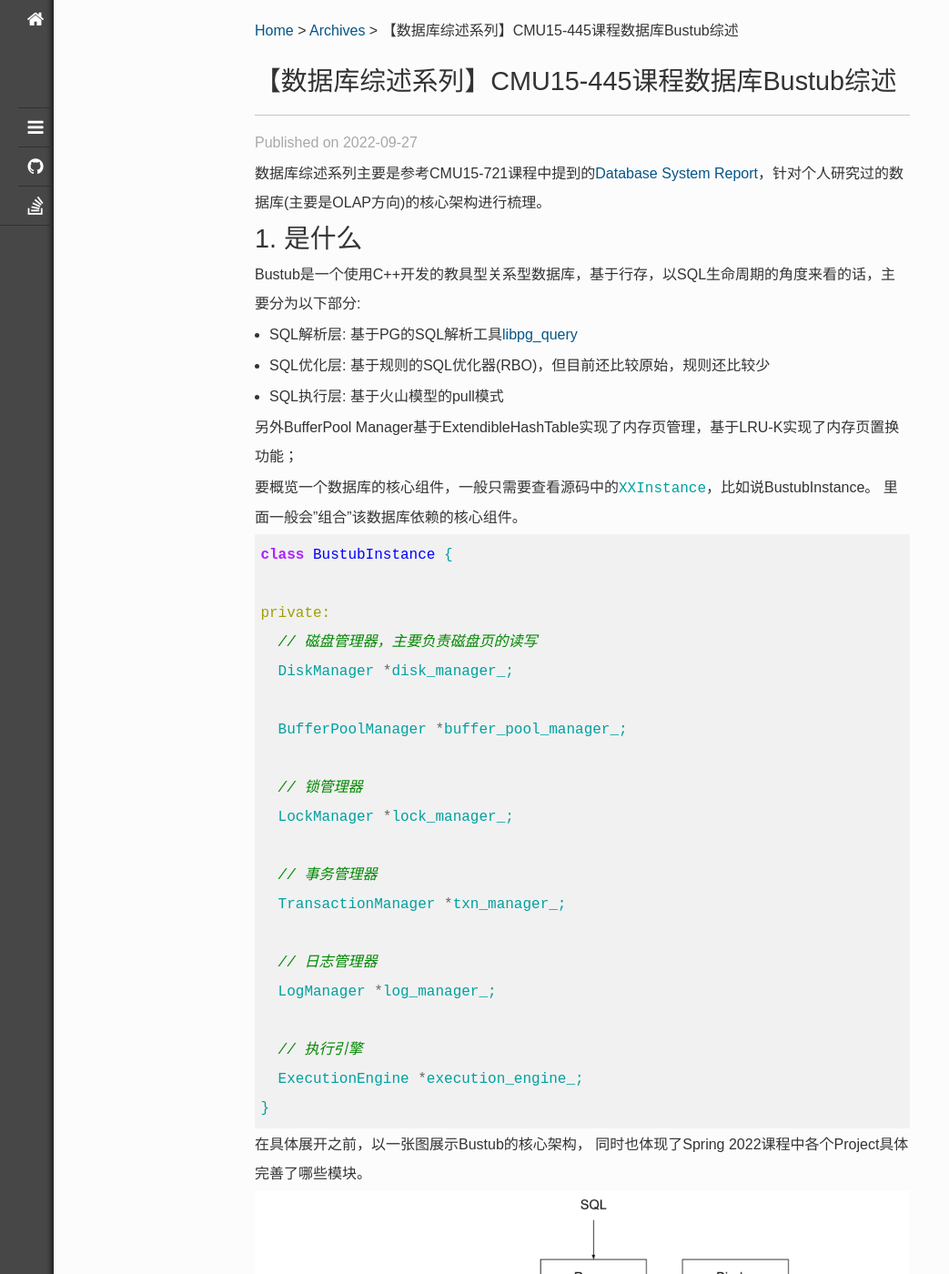
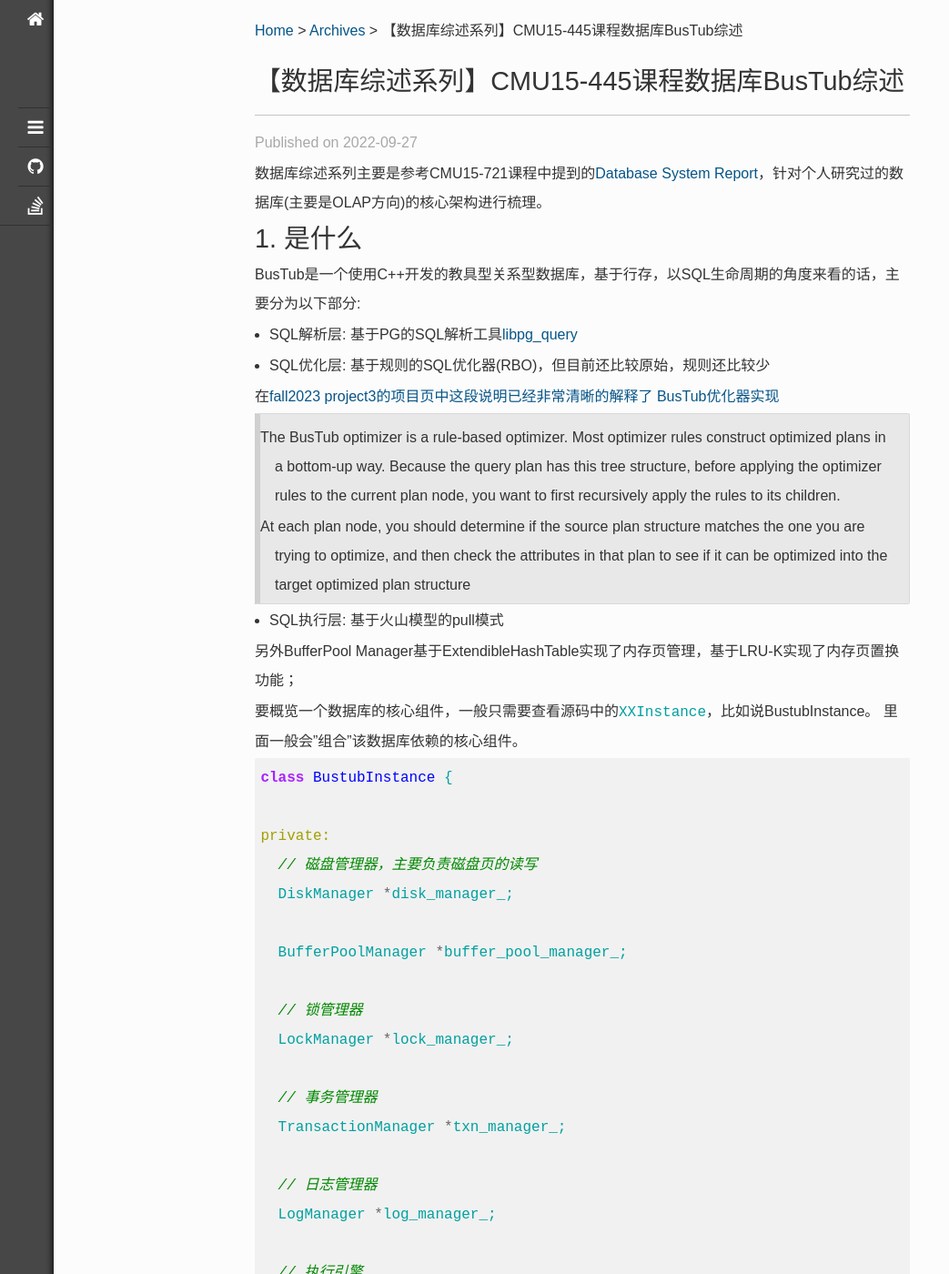
Before and after one commit to jacoffee/jacoffee.github.io, a Jekyll site: the page built from _posts/2022-09-27-bustub-architecture-summary.md, in a window 1280 px wide and 1400 px high. Shown: the whole window at 91% size, without its empty margins (0-1043 px from the left). Built offline with Jekyll 4.4.1, drawn with Linux system fonts in a browser that asks for light colours; nearby versions of some CDN libraries; library files that are not in the unit come from our copies; some of the changed text lies outside the part shown.

Commit message:
fix:  text change

````diff
--- a/_posts/2022-09-27-bustub-architecture-summary.md
+++ b/_posts/2022-09-27-bustub-architecture-summary.md
@@ -2,7 +2,7 @@
 layout: post
 category: database
 date: 2022-09-27 15:29:03 UTC
-title: 【数据库综述系列】CMU15-445课程数据库Bustub综述
+title: 【数据库综述系列】CMU15-445课程数据库BusTub综述
 tags: [OLAP数据库研究、bustub、RowStore]
 permalink: /database/summary/bustub
 key:
@@ -14,11 +14,18 @@
 
 # 1. 是什么
 
-Bustub是一个使用C++开发的教具型关系型数据库，基于行存，以SQL生命周期的角度来看的话，主要分为以下部分:
+BusTub是一个使用C++开发的教具型关系型数据库，基于行存，以SQL生命周期的角度来看的话，主要分为以下部分:
 
 + SQL解析层: 基于PG的SQL解析工具[libpg_query](https://github.com/pganalyze/libpg_query)
 
 + SQL优化层: 基于规则的SQL优化器(RBO)，但目前还比较原始，规则还比较少
+
+
+在[fall2023 project3的项目页中这段说明已经非常清晰的解释了 BusTub优化器实现](https://15445.courses.cs.cmu.edu/fall2023/project3/)
+
+> The BusTub optimizer is a rule-based optimizer. Most optimizer rules construct optimized plans in a bottom-up way. Because the query plan has this tree structure, before applying the optimizer rules to the current plan node, you want to first recursively apply the rules to its children.
+>
+> At each plan node, you should determine if the source plan structure matches the one you are trying to optimize, and then check the attributes in that plan to see if it can be optimized into the target optimized plan structure
 
 + SQL执行层: 基于火山模型的pull模式
 
@@ -49,7 +56,7 @@
 }
 ```
 
-在具体展开之前，以一张图展示Bustub的核心架构， 同时也体现了Spring 2022课程中各个Project具体完善了哪些模块。
+在具体展开之前，以一张图展示BusTub的核心架构， 同时也体现了Spring 2022课程中各个Project具体完善了哪些模块。
 
 ![bustub-architecture](/static/images/charts/2022-09-27/bustub-architecture.png)
 
@@ -83,7 +90,7 @@
 
 数据库的存储结构，这里主要是指列存还是行存，很大程度的影响后续的查询执行、存储设计之类。 比如说列式存储(**column-oriented storage**、**columnar store**)，我们会经常听到向量化、各种压缩等关键词，但是行存(**row-oriented storage**)却很少听到这些关键词。
 
-Bustub内部page为基础单位，基本大小为4096 byte，使用`字节数组(char *)`存储实际数据，序列化的使用直接将字节数组落文件。每一行记录使用Tuple抽象，由offset + 实际数据组成。
+BusTub内部page为基础单位，基本大小为4096 byte，使用`字节数组(char *)`存储实际数据，序列化的使用直接将字节数组落文件。每一行记录使用Tuple抽象，由offset + 实际数据组成。
 
 ```c++
 class Page {
@@ -123,7 +130,7 @@
 
 当Buffer Pool中的磁盘页被修改之后，就形成了所谓的脏页，需要适时的落盘，它们是在什么时候落盘呢？
 
-Bustub中的相关设计如下:
+BusTub中的相关设计如下:
 
 + 使用Page数组，来维护在内存中的磁盘页的具体信息，page_id、是否为脏页(is_dirty 这个很好理解，每次被修改之后会维护该标记，表示内存的中磁盘页和磁盘中的已经不一样)，目前引用数(pin_count，用于判断当前页是否可以落盘，如果还被引用着，则不能直接落盘)
 + 页表(page table)通过ExtendibleHashTable(一种动态的Hash算法，用于更好适应磁盘页的增减)，来维护当前page在哪个位置
@@ -132,7 +139,7 @@
 
 + 置换页面，最直观的就是LRU，但是这种没有考虑到偶发的使用，比如说MySQL如果Table scan，可能瞬间就将page table中填满了偶发使用的页，大大降低了缓存页命中率。MySQL采用的类似冷热页，加留存超过多长时间，由冷转热的思路，具体可以参照[MySQL 8.0 15.5.1 Buffer Pool](https://dev.mysql.com/doc/refman/8.0/en/innodb-buffer-pool.html)
 
-而Bustub中采用了LRU-K，核心就是针对Page的最近K次访问，如果在指定区间，满足最少K次访问的页，距离越短所以访问频次相对越高；如果不足K次，则会在置换的时候，则会优先成为victim page。 关于LRU-K可以基于**The LRU–K Page Replacement Algorithm**关键词去搜索相关信息。
+而BusTub中采用了LRU-K，核心就是针对Page的最近K次访问，如果在指定区间，满足最少K次访问的页，距离越短所以访问频次相对越高；如果不足K次，则会在置换的时候，则会优先成为victim page。 关于LRU-K可以基于**The LRU–K Page Replacement Algorithm**关键词去搜索相关信息。
 
 ```c++
 class BufferPoolManagerInstance : public BufferPoolManager {
@@ -151,7 +158,7 @@
 
 比如 where变成FilterPlanNode 然后经过优化器处理变成优化后的逻辑计划(Optimized LogicalPlan)。个人理解，RBO主要还是基于一些预定的规则，通过"树形变化"以减少查询过程中的数据扫描量、也就磁盘IO。
 
-Bustub采用的是递归的方式，以逻辑计划AbstractPlanNodeRef(实际上就是抽象语法树的根节点)为基础，优化Children，如果有Children则继续，直到叶子节点停止。 在遍历的过程，需要对于指定位置节点进行判断，如果满足优化的要求，则进行处理。
+BusTub采用的是递归的方式，以逻辑计划AbstractPlanNodeRef(实际上就是抽象语法树的根节点)为基础，优化Children，如果有Children则继续，直到叶子节点停止。 在遍历的过程，需要对于指定位置节点进行判断，如果满足优化的要求，则进行处理。
 
 比如说下面提到的`筛选条件下推(filter condition push down)`优化，就会在遍历到当前节点的为Filter且唯一Child为NestedLoopJoin的时候，尝试进行Filter节点移动。
 
@@ -264,7 +271,7 @@
 
 经过SQL优化过程，我们得到了优化的逻辑执行加护(Opitmized AbstractPlanNode)。接下来就需要形成物理执行计划(AbstractExecutor)。**这个过程几乎是所有数据库都会有的流程**。 不同的点就是 不同的数据库基于不同的优化策略，就采用不同的方法将逻辑计划 转换成 物理计划。
 
-Bustub中基本一一映射的，比如说SeqScanPlanNode，就会直接变成SeqScanExecutor。
+BusTub中基本一一映射的，比如说SeqScanPlanNode，就会直接变成SeqScanExecutor。
 
 ```c++
 // Create a new sequential scan executor
@@ -312,7 +319,7 @@
 
 + 初始化(一般会定义为open / init之类的) -- 进行算子初始化相关的工作
 + 产出行(一般会定义为next) -- 当前算子在产生tuple的时候，如果有child，就会依次迭代调用。该方法会不断循环调用，知道返回值为false，说明该算子已经不能再产生tuple。 所以算子在初始化的时候，一般会传入下游的算子作为参数，这样在调用自己的next方法时，检测到有child，则会先调用
-+ 清理方法(一般会定义为close) -- 一些资源清理的工作，Bustub项目中并没有使用到该类
++ 清理方法(一般会定义为close) -- 一些资源清理的工作，BusTub项目中并没有使用到该类
 
 可以看到这种模式虽然实现起来简化简单，但是有几个明显的问题：
 
@@ -325,13 +332,13 @@
 
 # 3. 总结
 
-总体而言，Bustub还是一个非常雏形的关系型数据库，不过尽管有很多地方还不完善，但如果基于课程完成项目一定能对于关系型数据库的底层原理有更深的了解，个人印象比较深的是BufferPoolManager设计、索引"树"的维护(通过这部分，再来理解为什么索引不不是越多越好就会更加清晰)、查询执行等。
+总体而言，BusTub还是一个非常雏形的关系型数据库，不过尽管有很多地方还不完善，但如果基于课程完成项目一定能对于关系型数据库的底层原理有更深的了解，个人印象比较深的是BufferPoolManager设计、索引"树"的维护(通过这部分，再来理解为什么索引不不是越多越好就会更加清晰)、查询执行等。
 
 于个人而言，更多的感受到了数据库系统工程的复杂，有很多分支领域需要花时间去研究，比如说存储设计、查询优化、查询调度之类。在学习的过程也更加感受到了数据库的魅力，所以工作之余学习很多相关的数据库底层原理的知识，基于此才有了数据库综述这个系列，想要通过这一系列文章来形成自己研究数据库的方法论。
 
 # 参考
 
-> [CMU15-445 Bustub](https://github.com/cmu-db/bustub)
+> [CMU15-445 BusTub](https://github.com/cmu-db/bustub)
 
 > [CMU 15-721 Database System Report](https://15721.courses.cs.cmu.edu/spring2023/project2.html)
 
````
Also changed, not shown: _posts/2023-05-29-bustub-execution-filter-pushdown.md (+16 -10 lines).
